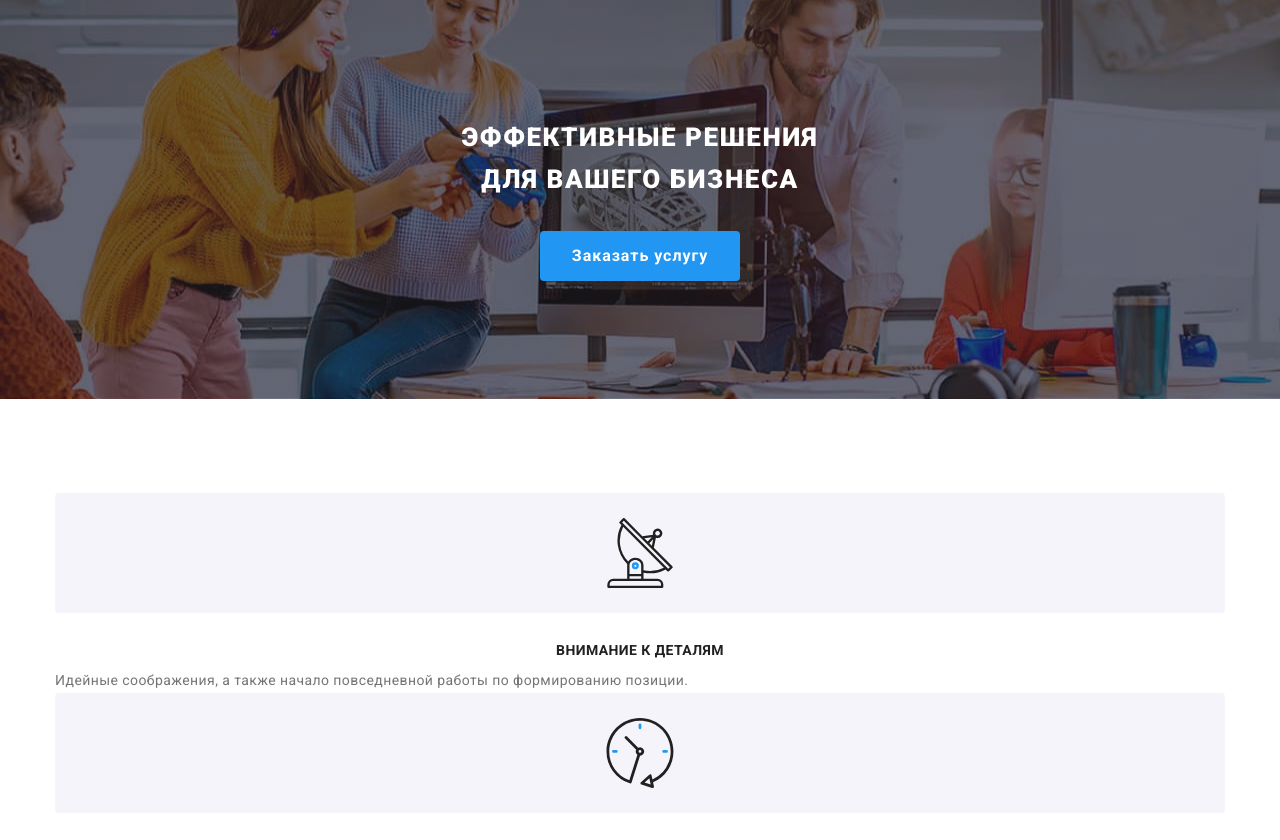
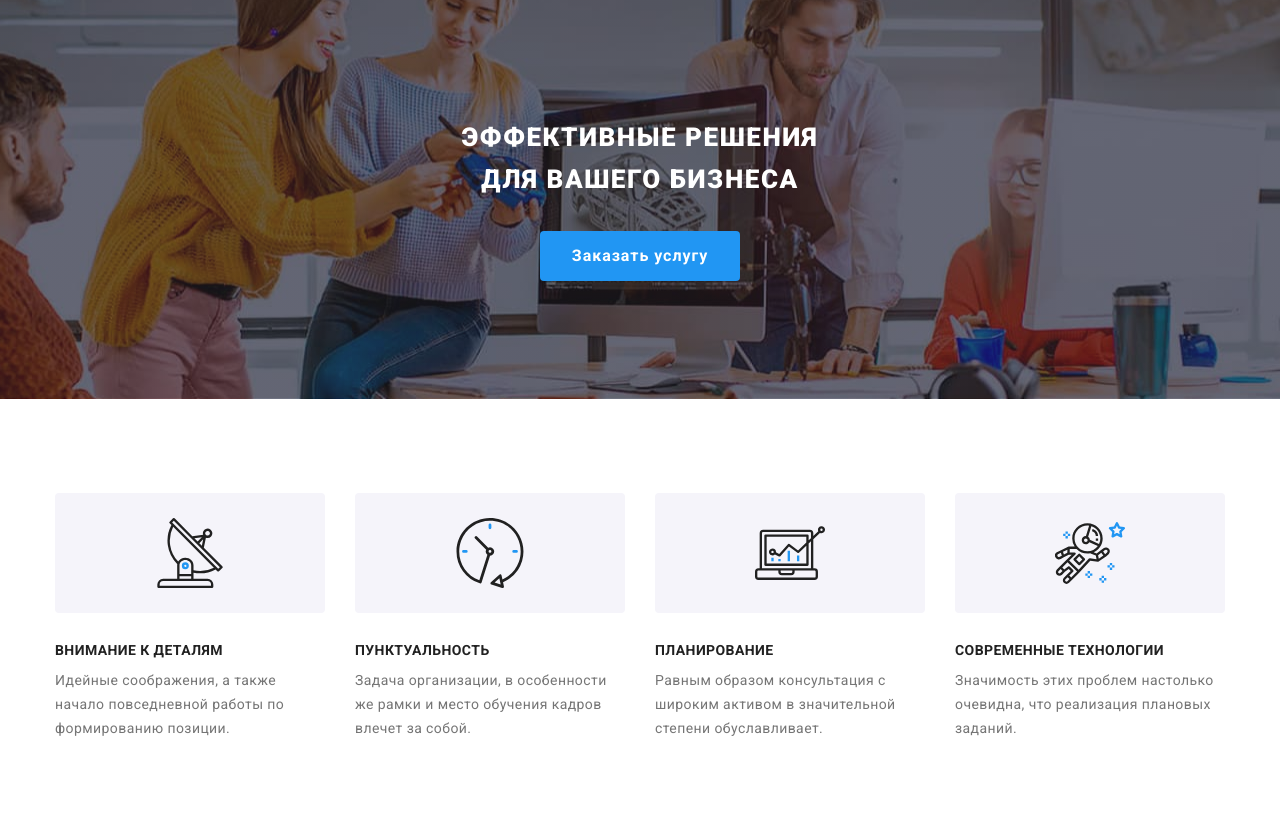
Before and after one commit to YanaPav/goit-markup-hw-08, a plain HTML site: page index.html in a window 1280 px wide. Shown: the part 93-933 px from the top of the page. Drawn offline with nearby package versions, Linux system fonts and the light colour scheme.

Commit message:
Адаптовано секцію Preferences

```diff
--- a/index.html
+++ b/index.html
@@ -171,51 +171,51 @@
       <section class="section preferences">
         <div class="container">
           <h2 class="visually-hidden">Наши преимущества</h2>
-          <ul class="ul-reset preferences-list">
-            <li class="list-item">
-              <div class="preferences-icon-wrap">
-                <svg class="link-icon">
+          <ul class="ul-reset preferences__list">
+            <li class="preferences__item">
+              <div class="preferences__icon-wrap">
+                <svg class="preferences__icon">
                   <use href="./images/icons/sprite.svg#icon-antenna"></use>
                 </svg>
               </div>
-              <h3 class="preferences-title">Внимание к деталям</h3>
-              <p class="preferences-descr">
+              <h3 class="preferences__title">Внимание к деталям</h3>
+              <p class="preferences__descr">
                 Идейные соображения, а также начало повседневной работы по
                 формированию позиции.
               </p>
             </li>
-            <li class="list-item">
-              <div class="preferences-icon-wrap">
-                <svg class="link-icon">
+            <li class="preferences__item">
+              <div class="preferences__icon-wrap">
+                <svg class="preferences__icon">
                   <use href="./images/icons/sprite.svg#icon-clock"></use>
                 </svg>
               </div>
-              <h3 class="preferences-title">Пунктуальность</h3>
-              <p class="preferences-descr">
+              <h3 class="preferences__title">Пунктуальность</h3>
+              <p class="preferences__descr">
                 Задача организации, в особенности же рамки и место обучения
                 кадров влечет за собой.
               </p>
             </li>
-            <li class="list-item">
-              <div class="preferences-icon-wrap">
-                <svg class="link-icon">
+            <li class="preferences__item">
+              <div class="preferences__icon-wrap">
+                <svg class="preferences__icon">
                   <use href="./images/icons/sprite.svg#icon-diagram"></use>
                 </svg>
               </div>
-              <h3 class="preferences-title">Планирование</h3>
-              <p class="preferences-descr">
+              <h3 class="preferences__title">Планирование</h3>
+              <p class="preferences__descr">
                 Равным образом консультация с широким активом в значительной
                 степени обуславливает.
               </p>
             </li>
-            <li class="list-item">
-              <div class="preferences-icon-wrap">
-                <svg class="link-icon">
+            <li class="preferences__item">
+              <div class="preferences__icon-wrap">
+                <svg class="preferences__icon">
                   <use href="./images/icons/sprite.svg#icon-astronaut"></use>
                 </svg>
               </div>
-              <h3 class="preferences-title">Современные технологии</h3>
-              <p class="preferences-descr">
+              <h3 class="preferences__title">Современные технологии</h3>
+              <p class="preferences__descr">
                 Значимость этих проблем настолько очевидна, что реализация
                 плановых заданий.
               </p>
--- a/sass/layout/_preferences.scss
+++ b/sass/layout/_preferences.scss
@@ -1,8 +1,10 @@
-.section.preferences {
-    padding-bottom: 0;
+@media screen and (max-width: 768px) {
+    .preferences__item:not(:last-child) {
+        margin-bottom: 30px;
+    }
 }
 
-.preferences-icon-wrap {
+.preferences__icon-wrap {
     display: flex;
     justify-content: center;
     align-items: center;
@@ -12,23 +14,54 @@
     margin-bottom: 30px;
 }
 
-.link-icon {
+.preferences__icon {
     width: 70px;
     height: 70px;
 }
 
-.preferences-title {
+.preferences__title {
     font-size: 14px;
     line-height: 1.14;
     letter-spacing: 0.03em;
     text-transform: uppercase;
     margin-bottom: 10px;
+
+    @media screen and (max-width: 767px){
     text-align: center;
+    }
 }
 
-.preferences-descr {
+.preferences__descr {
     font-size: 14px;
     line-height: 1.71;
     letter-spacing: 0.03em;
     color: var(--text-color);
 }
+
+@media screen and (min-width: 768px) and (max-width: 1199px){
+    .preferences__list {
+        display: flex;
+        flex-wrap: wrap;
+        margin: -15px;
+    }
+
+    .preferences__item {
+        width: calc((100% - 4*15px) /2);
+        margin: 15px;
+    }
+}
+
+@media screen and (min-width: 1200px) {
+
+    .preferences__list {
+        display: flex;
+    }
+
+    .preferences__item {
+        width: calc((100% - 3*30px) /4);
+
+        &:not(:last-child){
+            margin-right: 30px;
+        }
+    }
+}
```
Also changed, not shown: css/main.css, css/main.min.css, 2 other files.
